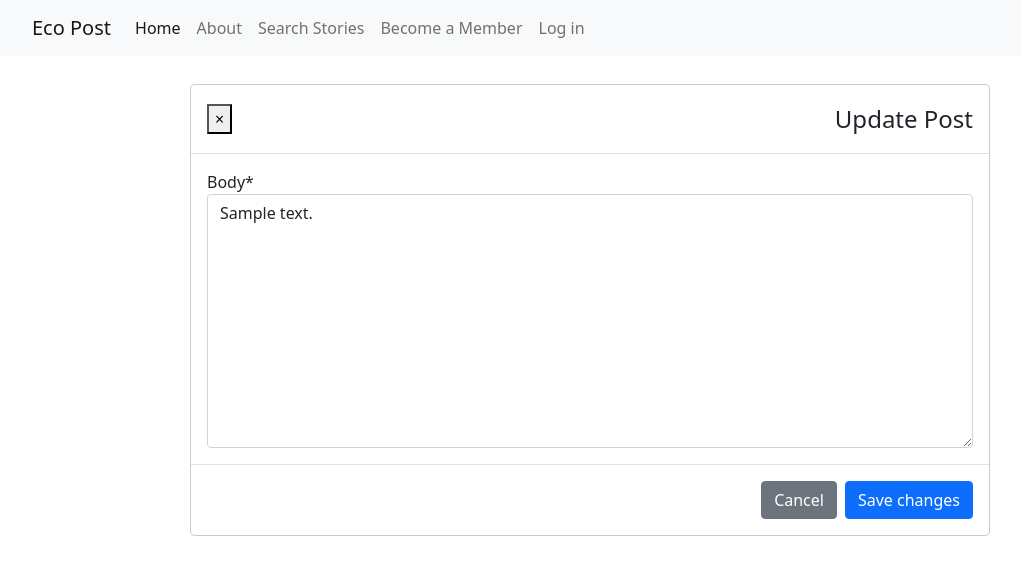
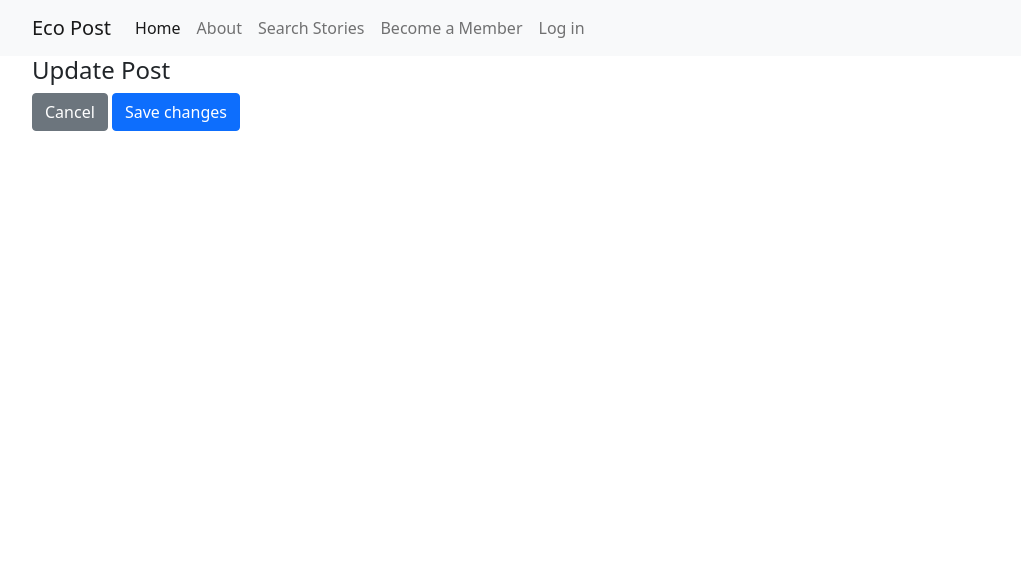
Before and after one commit to rkyzk/django-project, a Django app: page /1/update_comment/ in a window 1280 px wide. Shown: the top 575 px of the page, without its empty margins (50-1071 px from the left). Run offline with Django 3.2, Linux system fonts and the light colour scheme; tables that the repository leaves empty hold one stand-in row (values such as "Sample post"); some libraries are stand-ins or nearby versions.

Commit message:
update comment

```diff
--- a/my_app/templates/update_comment.html
+++ b/my_app/templates/update_comment.html
@@ -3,27 +3,15 @@
 {% block content %}
 
 {% load crispy_forms_tags %}
-  <div class="modal-dialog modal-lg" role="document">
-    <form action="" method="post" class="form" enctype="multipart/form-data">
+  <div>
+    <form action="{% url 'update_comment' comment.id %}" method="post" class="form">
       {% csrf_token %}
-        <div class="modal-content">
-            <div class="modal-header">
-                <button type="button" class="close" data-dismiss="modal" aria-label="Close">
-                    <span aria-hidden="true">×</span>
-                    <span class="sr-only">Close</span>
-                </button>
-                <h4 class="modal-title">Update Post</h4>
-            </div>
-            <div class="modal-body">
-              {% csrf_token %}
-              {{ comment_form|crispy}}
-            </div>
-            <div class="modal-footer">
-
+        <h4>Update Post</h4>
+          {{ comment_form | crispy}}
+            <div>
                 <button type="button" class="btn btn-secondary" data-dismiss="modal">Cancel</button>
                 <input type="submit" class="btn btn-primary" value="Save changes" />
             </div>
-        </div><!-- /.modal-content -->
     </form>
   </div>
 
--- a/my_app/views.py
+++ b/my_app/views.py
@@ -20,7 +20,6 @@
     model = Post
     queryset = Post.objects.filter(status=2).order_by("-created_on")
     template_name = "more_stories.html"
-
 
     # model = Post
     # template_name = "more_stories.html"
@@ -234,29 +233,37 @@
         return HttpResponseRedirect(reverse('home'))
 
 
-class UpdateComment(View):
-    def get(self, request, id, *args, **kwargs):
-        comment = get_object_or_404(Comment, id=id)
-        comment_form = CommentForm(instance=comment)
+class UpdateComment(generic.FormView):
+    template_name = 'update_comment.html'
+    form_class = CommentForm
+    success_url = '/post_detail/'
 
-        return render(
-            request,
-            "update_comment.html",
-            {
-                "comment_form": comment_form
-            }
-        )
+    def form_valid(self, form):
+        form.save()
+        return super(UpdateComment, self).form_valid(form)
 
-    def post(self, request, id, *args, **kwargs):
-        comment = get_object_or_404(Comment, id=id)
-        comment_form = CommentForm(self.request.POST, instance=comment)
-        updated = comment_form.save(commit=False)
-        updated.name = request.user
-        updated.comment_status = 1
-        slug = comment.post.slug
-        if comment_form.is_valid():
-            updated.save()
-        return HttpResponseRedirect(reverse('post_detail', args=[slug]))
+    # def get(self, request, id, *args, **kwargs):
+    #     comment = get_object_or_404(Comment, id=id)
+    #     comment_form = CommentForm(instance=comment)
+
+    #     return render(
+    #         request,
+    #         "update_comment.html",
+    #         {
+    #             "comment_form": comment_form
+    #         }
+    #     )
+
+    # def post(self, request, id, *args, **kwargs):
+    #     comment = get_object_or_404(Comment, id=id)
+    #     comment_form = CommentForm(self.request.POST, instance=comment)
+    #     updated = comment_form.save(commit=False)
+    #     updated.name = request.user
+    #     updated.comment_status = 1
+    #     slug = comment.post.slug
+    #     if comment_form.is_valid():
+    #         updated.save()
+    #     return HttpResponseRedirect(reverse('post_detail', args=[slug]))
 
 
 class DeleteComment(View):
```
Also changed, not shown: my_app/templates/post_detail.html (+4 -29 lines).
